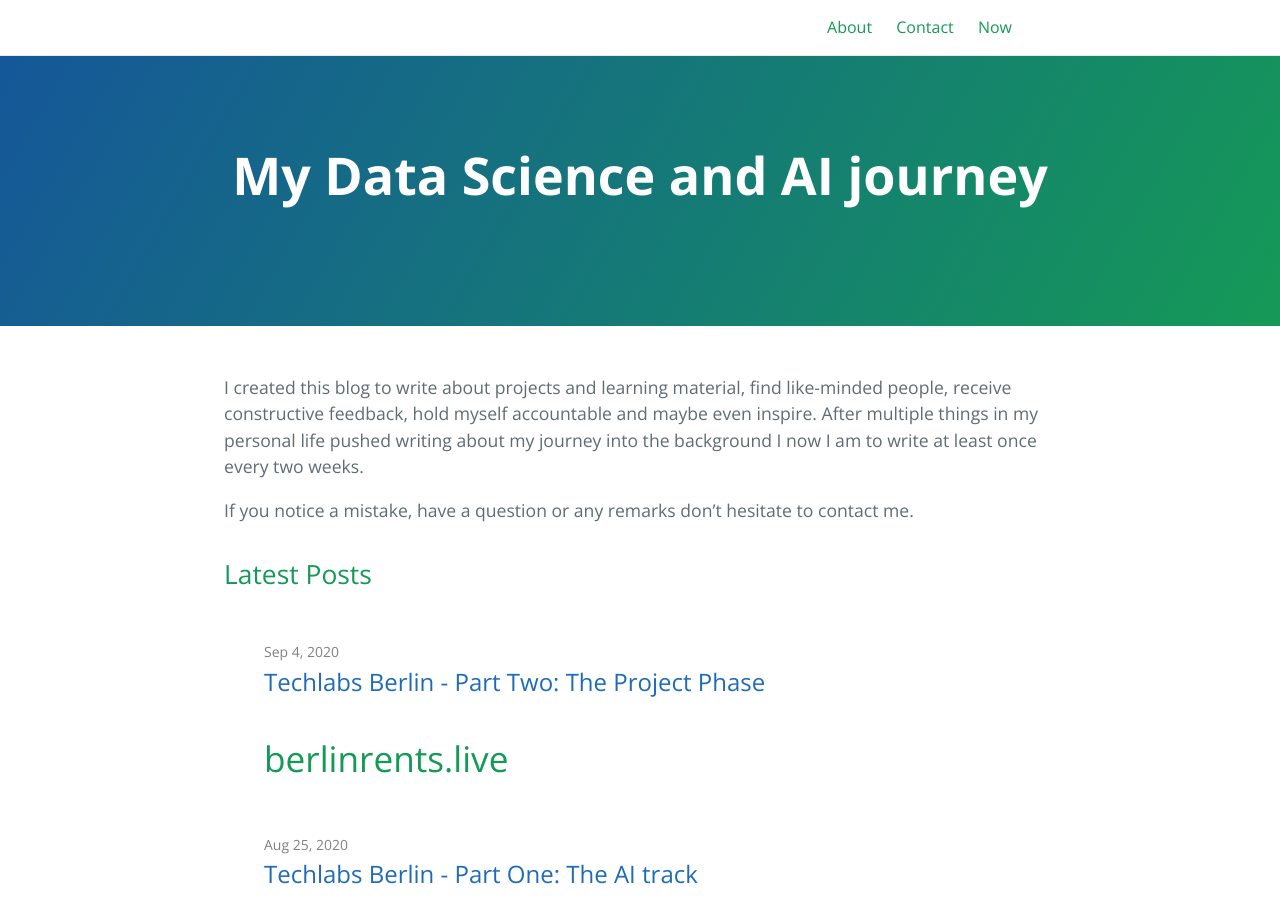
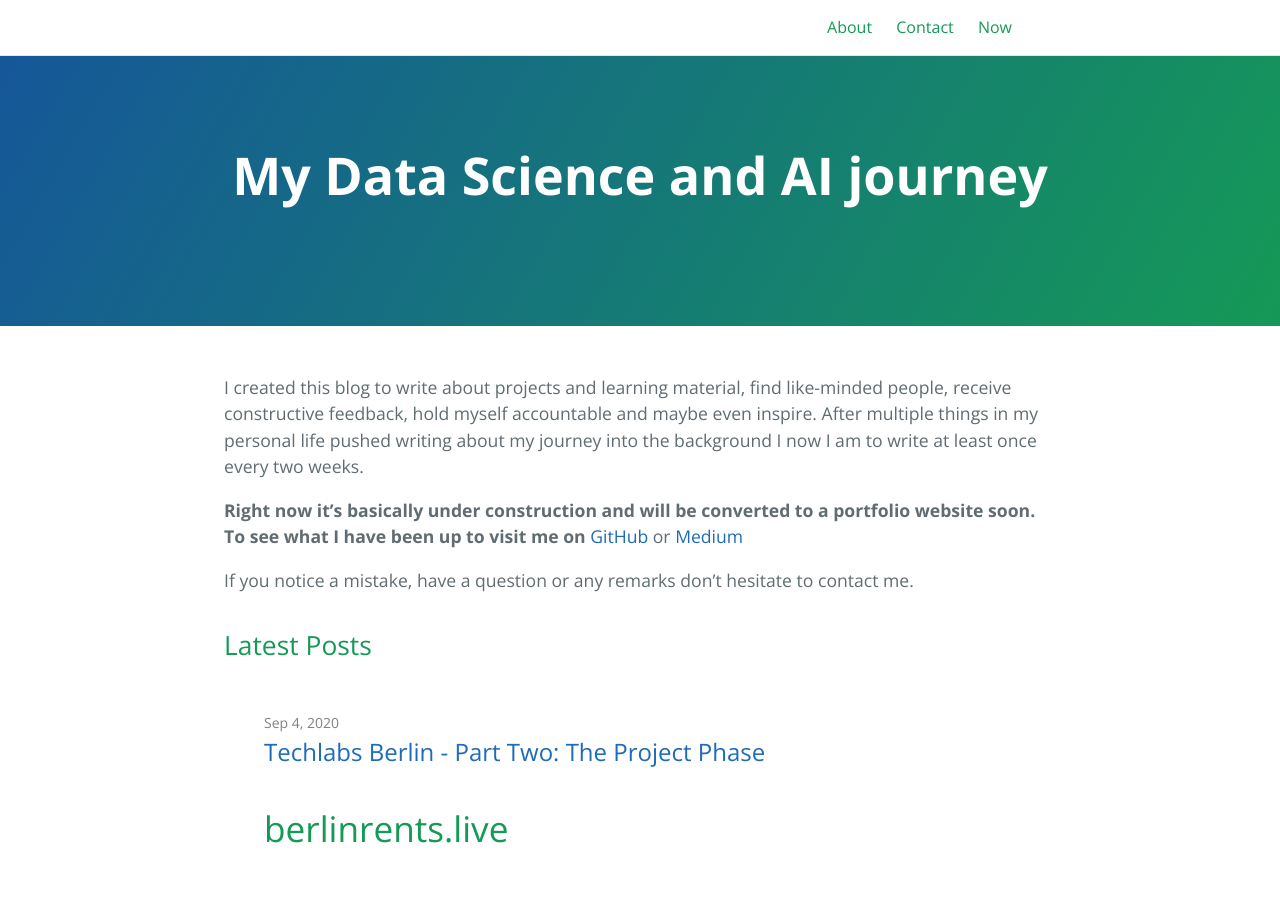
Before and after one commit to MerlinSchaefer/MerlinSchaefer.github.io, a Jekyll site: the page built from index.md, in a window 1280 px wide and 900 px high. Built offline with Jekyll 4.4.1, drawn with Linux system fonts in a browser that asks for light colours.

Commit message:
update current status

```diff
--- a/index.md
+++ b/index.md
@@ -11,4 +11,8 @@ layout: home
   I created this blog to write about projects and learning material, find like-minded people, receive constructive feedback, hold myself accountable and maybe even inspire.
   After multiple things in my personal life pushed writing about my journey into the background I now I am to write at least once every two weeks.
 
+  **Right now it's basically under construction and will be converted to a portfolio website soon. To see what I have been up to visit me on** [GitHub](https://github.com/MerlinSchaefer) or [Medium](https://ms101196.medium.com/)
+
+
+
   If you notice a mistake, have a question or any remarks don't hesitate to contact me.
```
Also changed, not shown: contact.md (+1 -1 lines).
